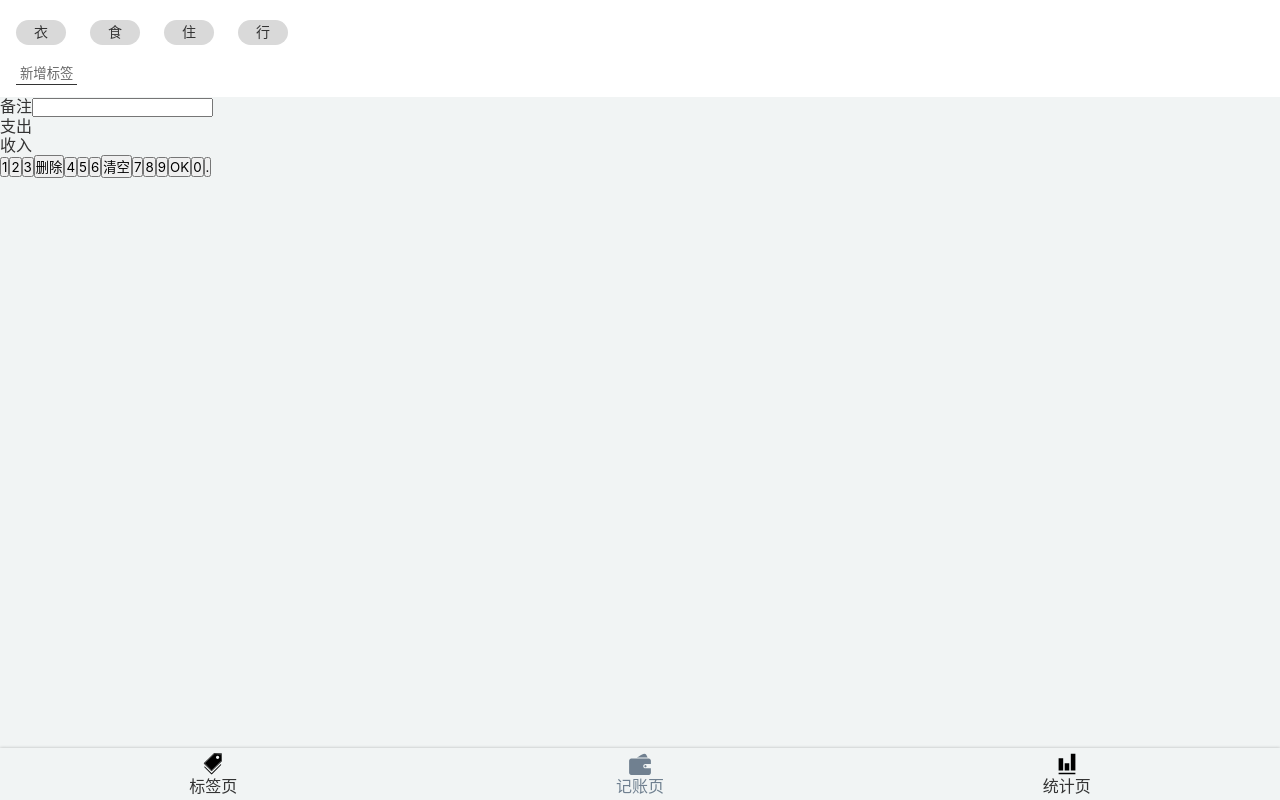
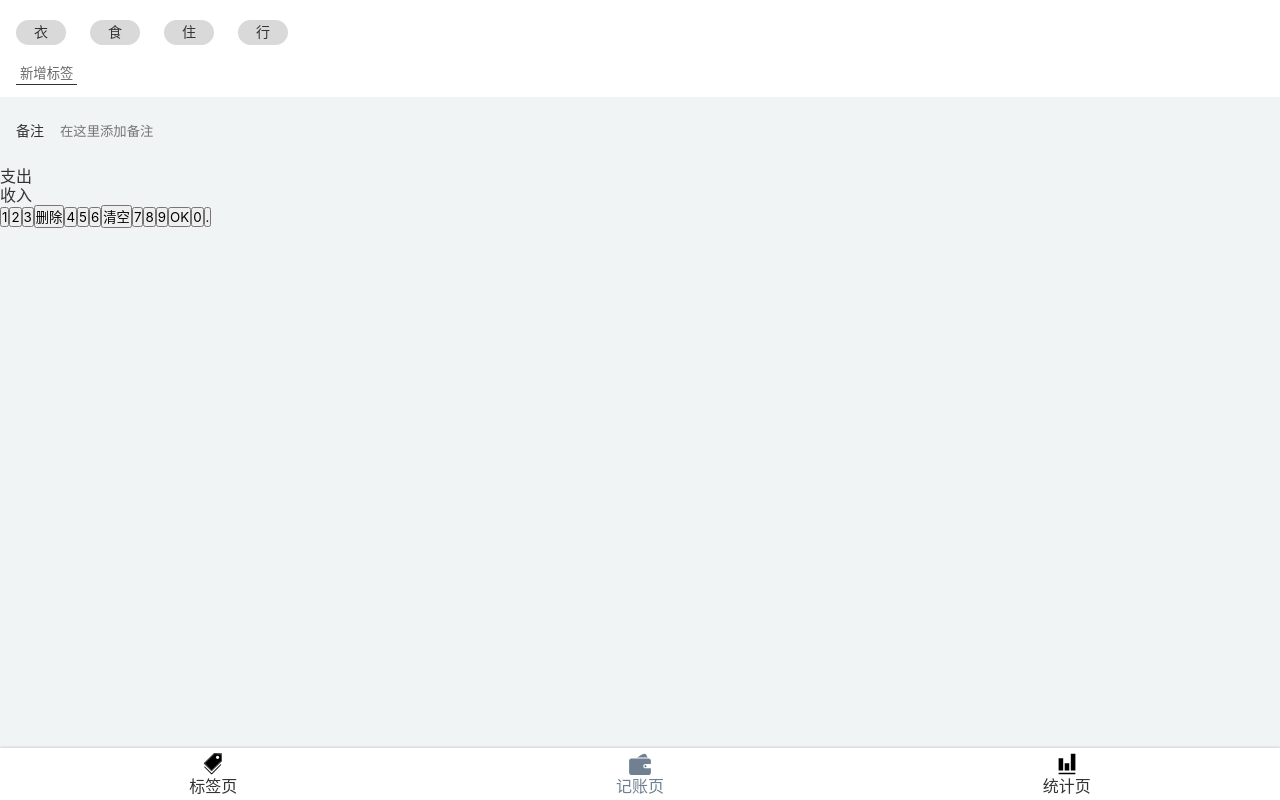
Before and after one commit to wuzx9905/morney-1, a React app: page /#/money in a window 1280 px wide. Built offline with nearby package versions, Linux system fonts and the light colour scheme.

Commit message:
Money.tsx 之 备注 UI 完成

```diff
--- a/src/components/Nav.tsx
+++ b/src/components/Nav.tsx
@@ -5,6 +5,7 @@ import Icon from './Icon';
 
 
 const NavWrapper = styled.nav`
+  background: #ffffff;
   box-shadow: 0 0 3px rgba(0,0,0,0.25);
   line-height: 20px;
   >ul{
--- a/src/index.scss
+++ b/src/index.scss
@@ -32,6 +32,9 @@ body {
 button{
   font-family: inherit;
 }
+:focus{
+  outline: none;
+}
 
 .icon{
   width: 1em;
--- a/src/views/Money.tsx
+++ b/src/views/Money.tsx
@@ -27,7 +27,24 @@ const TagsSection = styled.section`
 `;
 
 const NotesSection = styled.section`
-
+  background: #f1f4f4;
+  padding: 0 16px;
+  font-size: 14px;
+  >label{
+    display:flex;
+    align-items: center;
+    >span{
+      margin-right: 16px;
+      white-space: nowrap;
+    }
+    >input{
+      display:block;
+      width: 100%;
+      height: 70px;
+      background: none;
+      border:none;
+    }
+  }
 `;
 const CategorySection = styled.section`
 
@@ -52,7 +69,7 @@ function Money() {
             <NotesSection>
                 <label>
                     <span>备注</span>
-                    <input type="text"/>
+                    <input type="text" placeholder="在这里添加备注"/>
                 </label>
             </NotesSection>
             <CategorySection>
```
